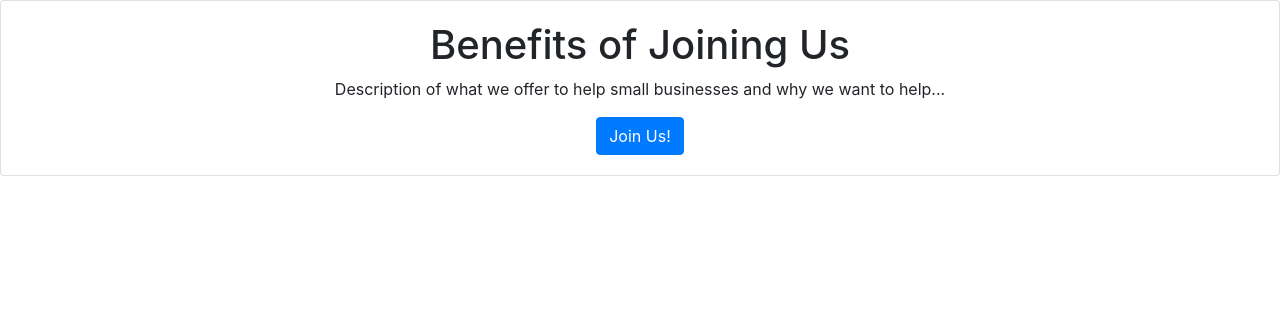
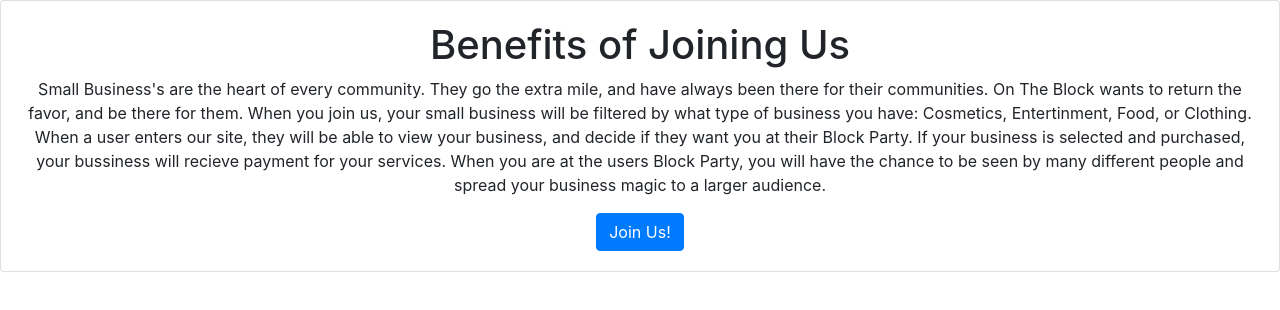
Before and after one commit to BioM404Error/BlockParty, a React (Create React App) app: page /smallbusiness in a window 1280 px wide. Shown: the top 310 px of the page. Built offline with nearby package versions, Linux system fonts and the light colour scheme; the HTML template or start-up script is replaced by a standard one.

Commit message:
added text to benefits

```diff
--- a/src/components/SmallBusinessPage.js
+++ b/src/components/SmallBusinessPage.js
@@ -22,8 +22,17 @@ export default function SmallBusinessPage(props) {
         <Card.Body>
           <h1>Benefits of Joining Us</h1>
           <p>
-            Description of what we offer to help small businesses and why we
-            want to help...
+           Small Business's are the heart of every community. They go the extra
+            mile, and have always been there for their communities. On The Block
+            wants to return the favor, and be there for them. When you join us,
+            your small business will be filtered by what type of business you
+            have: Cosmetics, Entertinment, Food, or Clothing. When a user enters
+            our site, they will be able to view your business, and decide if
+            they want you at their Block Party. If your business is selected and
+            purchased, your bussiness will recieve payment for your services.
+            When you are at the users Block Party, you will have the chance to
+            be seen by many different people and spread your business magic to a
+            larger audience.
           </p>
           <Button variant="primary" onClick={handleShow}>
             Join Us!
```
